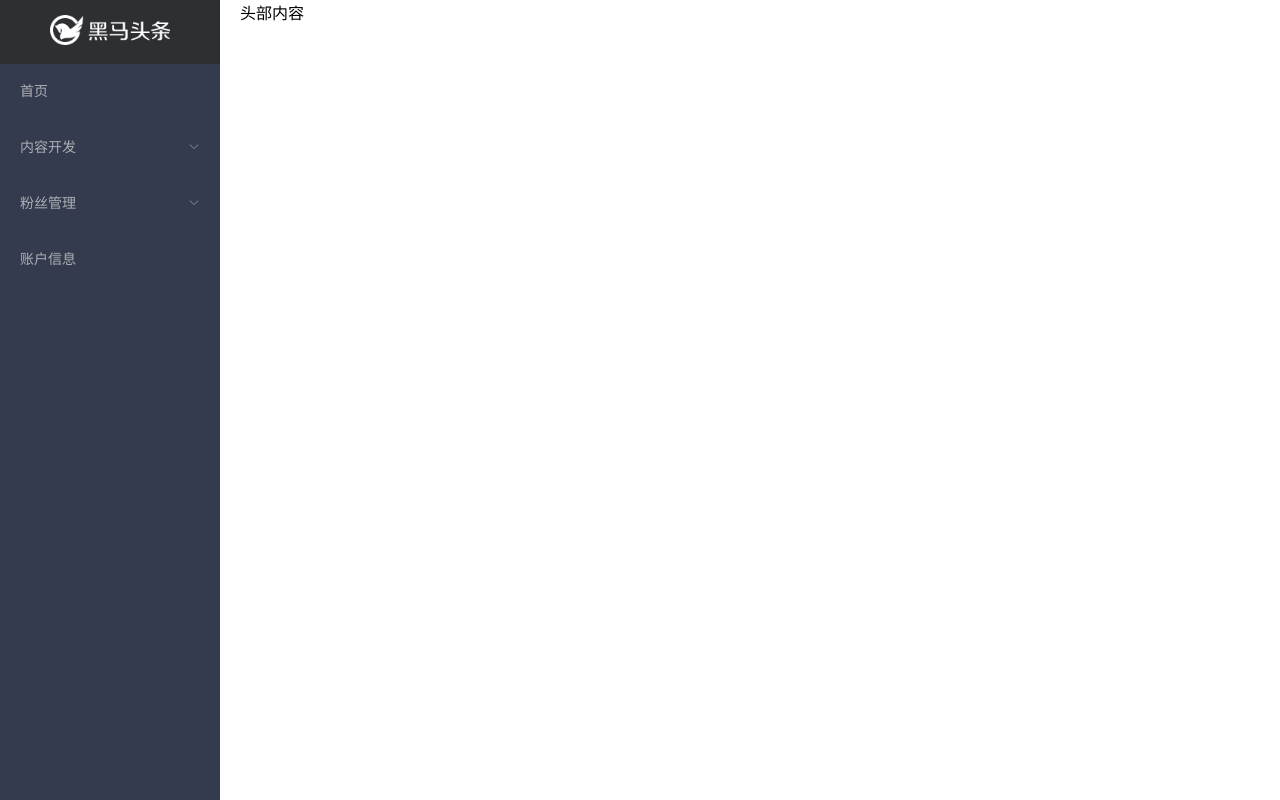
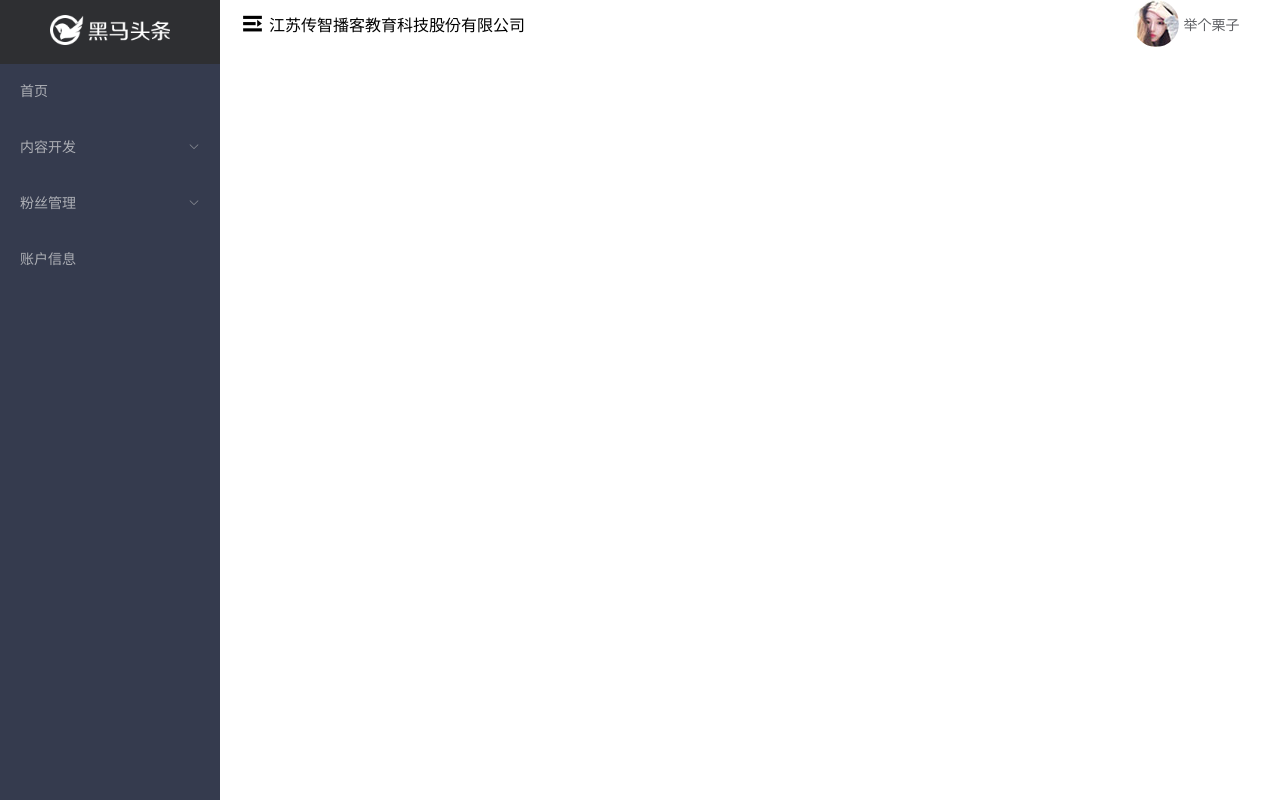
Before and after one commit to tangchaoliz/88heimatoutiao, a Vue app: page /#/home in a window 1280 px wide. Built offline with nearby package versions, Linux system fonts and the light colour scheme.

Commit message:
主页模块-头部结构和下拉菜单

```diff
--- /dev/null
+++ b/src/components/layout-header.vue
@@ -0,0 +1,53 @@
+<template>
+  <!-- 头部组件 -->
+  <el-row type='flex' justify="space-between">
+      <!-- 左侧 -->
+      <el-col :span="12" class="left">
+        <!-- 图标 -->
+        <i class='el-icon-s-unfold'></i>
+        <span>江苏传智播客教育科技股份有限公司</span>
+      </el-col>
+      <!-- 右侧 -->
+      <el-col :span="3" class="right">
+        <!-- 头像 -->
+        <img src="../assets/img/avatar.jpg" alt="">
+          <!-- 下拉菜单 -->
+        <el-dropdown trigger="click">
+          <span>举个栗子</span>
+          <el-dropdown-menu slot="dropdown">
+          <el-dropdown-item>个人信息</el-dropdown-item>
+          <el-dropdown-item>git地址</el-dropdown-item>
+          <el-dropdown-item>退出</el-dropdown-item>
+      </el-dropdown-menu>
+    </el-dropdown>
+
+      </el-col>
+  </el-row>
+</template>
+
+<script>
+export default {
+
+}
+</script>
+
+<style lang="less" scoped>
+.left {
+    display: flex;
+    align-items: center;
+    i {
+        font-size: 25px;
+    }
+    span {
+        margin-left:4px;
+    }
+}
+.right {
+    display: flex;
+    align-items: center;
+    img {
+        margin-right: 5px;
+        border-radius: 50%;
+    }
+}
+</style>
--- a/src/views/home/index.vue
+++ b/src/views/home/index.vue
@@ -39,7 +39,9 @@
   <!-- 大容器 -->
   <el-container>
     <!-- 头部 -->
-    <el-header>头部内容</el-header>
+    <el-header>
+      <layout-header></layout-header>
+    </el-header>
     <!-- 中间 -->
     <el-main>
       <!-- 二级路由容器 -->
@@ -50,10 +52,12 @@
 </template>
 
 <script>
+import layoutHeader from '../../components/layout-header.vue'
 
 export default {
   name: 'home',
   components: {
+    'layout-header': layoutHeader
   }
 }
 </script>
```
